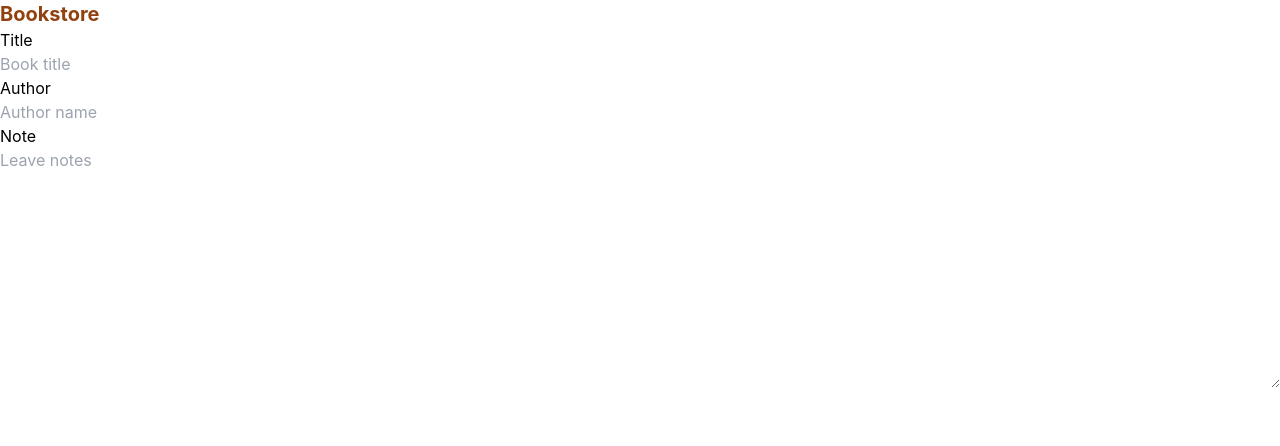
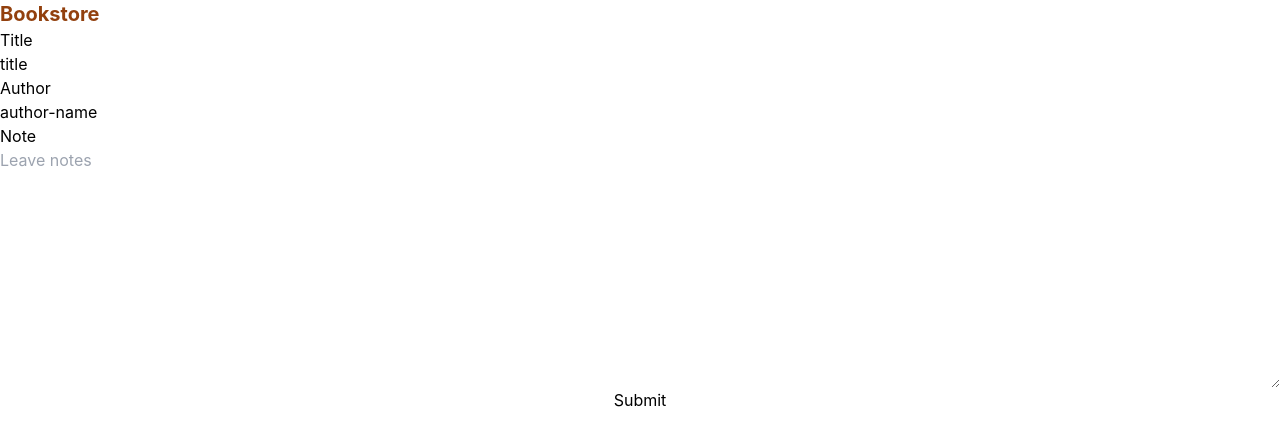
Before and after one commit to jijip41/bookstore, a React (Create React App) app: page / in a window 1280 px wide. Shown: the top 446 px of the page. Built offline with nearby package versions, Linux system fonts and the light colour scheme; the HTML template or start-up script is replaced by a standard one.

Commit message:
✨ Use react-hook form

```diff
--- a/src/App.tsx
+++ b/src/App.tsx
@@ -1,14 +1,41 @@
 import React from 'react';
+import { useForm } from 'react-hook-form';
+
+type FormValues = {};
 
 function App() {
+  const {
+    register,
+    handleSubmit,
+    watch,
+    formState: { errors },
+  } = useForm();
+  const onSubmit = (data: FormValues) => console.log(data);
+  console.log(watch('title'));
+  console.log(watch('author-name'));
+
   return (
     <div className="App">
       <h1 className="text-amber-800 text-xl font-bold">Bookstore</h1>
-      <form action="submit" className="flex flex-col">
+      <form
+        action="submit"
+        className="flex flex-col"
+        onSubmit={handleSubmit(onSubmit)}
+      >
         <label htmlFor="">Title</label>
-        <input type="text" placeholder="Book title" />
+        <input
+          type="text"
+          placeholder="Book title"
+          defaultValue="title"
+          {...register('title')}
+        />
         <label htmlFor="">Author</label>
-        <input type="text" placeholder="Author name" />
+        <input
+          type="text"
+          placeholder="Author name"
+          defaultValue="author-name"
+          {...register('author-name')}
+        />
         <label htmlFor="">Note</label>
         <textarea
           name=""
@@ -17,6 +44,8 @@ function App() {
           rows={10}
           placeholder="Leave notes"
         ></textarea>
+        {errors.exampleRequired && <span>This field is required</span>}
+        <input type="submit" />
       </form>
     </div>
   );
```
